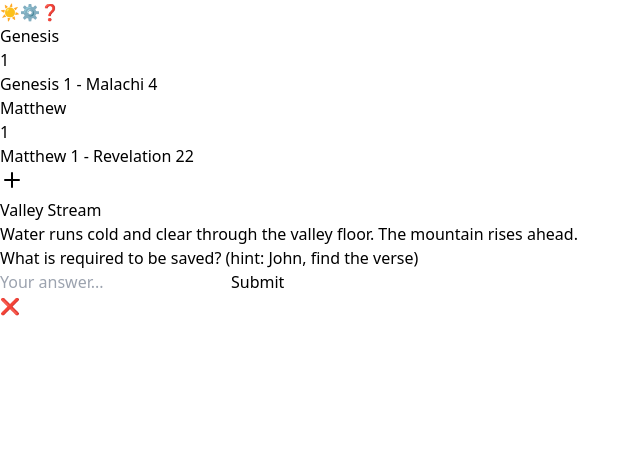
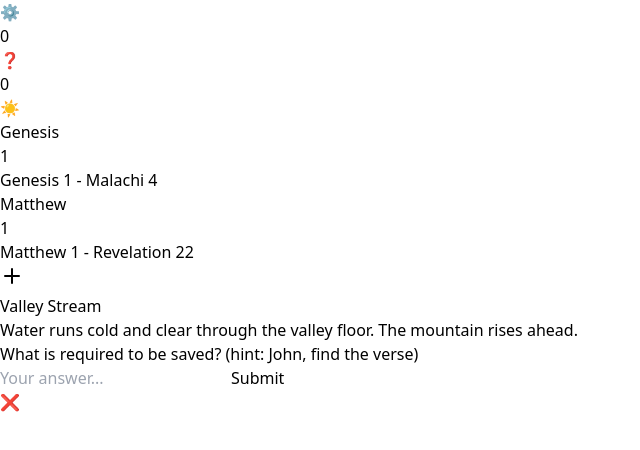
Before and after one commit to Log0ns/ScripturePlan, a React (Vite) app: page / in a window 1280 px wide. Shown: the top 450 px of the page, without its empty margins (0-640 px from the left). Built offline with nearby package versions, Linux system fonts and the light colour scheme.

Commit message:
Update ScripturePlan.tsx

```diff
--- a/src/ScripturePlan.tsx
+++ b/src/ScripturePlan.tsx
@@ -127,6 +127,13 @@ export default function ScriptureReader() {
     return {};
   });
   const [inputs, setInputs] = useState<{ [key: number]: string }>({});
+  const [daysCompleted, setDaysCompleted] = useState(() => {
+    if (typeof window !== 'undefined') {
+      const saved = localStorage.getItem('daysCompleted');
+      return saved ? parseInt(saved) : 0;
+    }
+    return 0;
+  });
 
   type Question = {
     id: number;
@@ -415,34 +422,70 @@ export default function ScriptureReader() {
         {/* Icons Grid */}
         <div className="flex-1 px-8 py-20 relative z-10 flex items-center justify-center">
           <div className="w-full max-w-md">
-            {/* ⚙️ and ❓ buttons fixed to bottom-right */}
-            <div className="fixed bottom-6 right-6 flex flex-col space-y-3 z-30">
-              {/* Sun Reset Button */}
+            {/* buttons fixed to bottom-right */}
+            <div className="fixed bottom-6 right-6 flex flex-col space-y-4 items-end z-50">
+
+              {/* Settings Button */}
+              <button
+                onClick={() => setShowSettings(true)}
+                className="bg-gray-200 text-gray-800 px-3 py-1 rounded-lg shadow hover:bg-gray-300"
+              >
+                ⚙️
+              </button>
+
+              {/* Quiz Button with Counter */}
+              <div className="flex items-center space-x-2">
+                <div className="bg-gray-800 bg-opacity-60 text-white text-sm font-semibold px-2 py-1 rounded-lg shadow">
+                  {Object.values(answers).filter(Boolean).length}
+                </div>
+                <button
+                  onClick={() => setShowQuestions(true)}
+                  className="bg-gray-200 text-gray-800 px-3 py-1 rounded-lg shadow hover:bg-gray-300"
+                  title="View Quiz"
+                >
+                  ❓
+                </button>
+              </div>
+
+              {/* Sun Button with Counter */}
+              <div className="flex items-center space-x-2">
+                <div className="bg-yellow-600 bg-opacity-70 text-white text-sm font-semibold px-2 py-1 rounded-lg shadow">
+                  {daysCompleted}
+                </div>
                 <button
                   onClick={() => {
+                    // Check if all icons are read
+                    const allRead = icons.length > 0 && icons.every(icon => icon.readToday);
+
+                    if (allRead) {
+                      // Increment day counter
+                      setDaysCompleted(prev => {
+                        const updated = prev + 1;
+                        localStorage.setItem('daysCompleted', updated.toString());
+                        return updated;
+                      });
+
+                      // Reset all icons to unread
                       setIcons(prev => {
                         const updated = prev.map(icon => ({ ...icon, readToday: false }));
                         localStorage.setItem('icons', JSON.stringify(updated));
                         return updated;
                       });
+                    } else {
+                      // Manual reset if not all read
+                      setIcons(prev => {
+                        const updated = prev.map(icon => ({ ...icon, readToday: false }));
+                        localStorage.setItem('icons', JSON.stringify(updated));
+                        return updated;
+                      });
+                    }
                   }}
                   className="bg-yellow-300 text-yellow-900 px-3 py-1 rounded-lg shadow hover:bg-yellow-400"
                   title="Reset today's readings"
                 >
                   ☀️
                 </button>
-              <button
-                className="bg-gray-200 text-gray-800 px-3 py-1 rounded-lg shadow hover:bg-gray-300"
-                onClick={() => setShowGlobalSettings(true)}
-              >
-                ⚙️
-              </button>
-              <button
-                className="bg-gray-200 text-gray-800 px-3 py-1 rounded-lg shadow hover:bg-gray-300"
-                onClick={() => setShowQuestions(true)}
-              >
-                ❓
-              </button>
+              </div>
             </div>
 
             <div className="grid grid-cols-2 gap-6">
```
Lines whose indentation alone changed are shown as unchanged.
